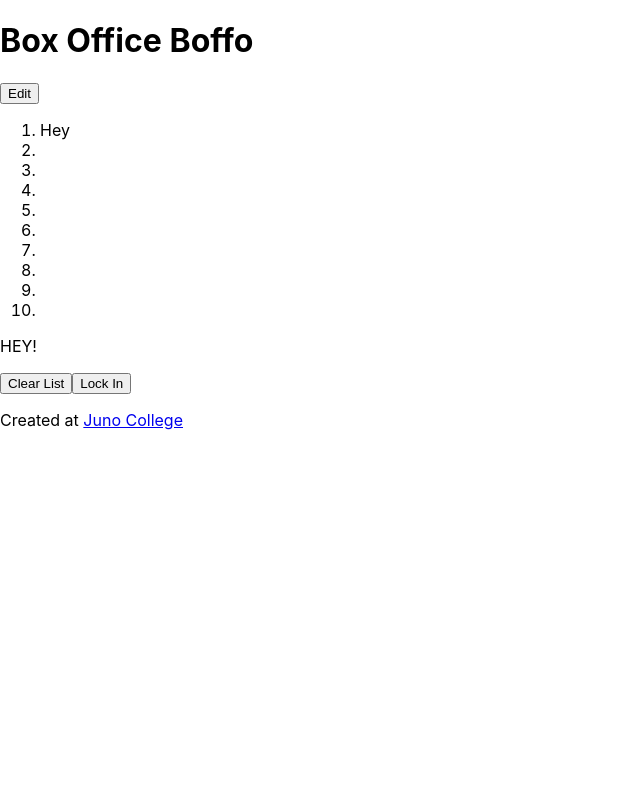
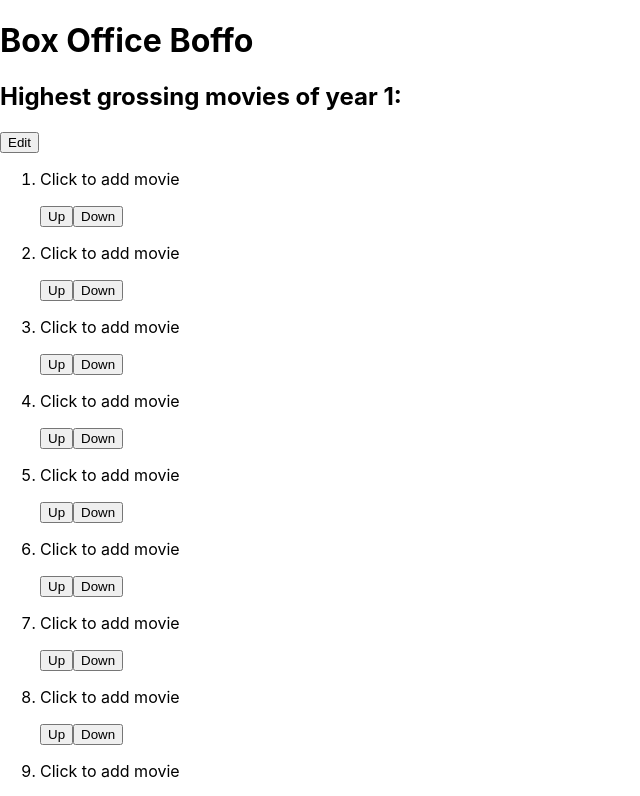
Before and after one commit to project4-group5/boxOfficeBoffo, a React (Create React App) app: page /Rankings/1 in a window 1280 px wide. Shown: the top 796 px of the page, without its empty margins (0-640 px from the left). Built offline with nearby package versions, Linux system fonts and the light colour scheme.

Commit message:
Added useState to App.js component and passed it as props to Raning.js component.We also added up and down buttons to Ranking.js component.

```diff
--- a/src/App.js
+++ b/src/App.js
@@ -6,14 +6,31 @@ import Gallery from './components/Gallery';
 import { Route, Routes } from 'react-router-dom';
 import Ranking from './components/Ranking';
 import MovieDetails from './components/MovieDetails';
+import { useState } from 'react';
 
 function App() {
+
+  const [ userList, setUserList ] = useState(
+      {
+        one: "Click to add movie",
+        two: "Click to add movie",
+        three: "Click to add movie",
+        four: "Click to add movie",
+        five: "Click to add movie",
+        six: "Click to add movie",
+        seven: "Click to add movie",
+        eight: "Click to add movie",
+        nine: "Click to add movie",
+        ten: "Click to add movie"
+      }
+  )
+
   return (
     <>
       <Header />
       <Routes>
         <Route path="/" element={<Start />}/>
-        <Route path="/Rankings/:userYear" element={<Ranking />}/>
+        <Route path="/Rankings/:userYear" element={<Ranking userList={userList} />}/>
         <Route path="/Gallery/:userYear" element={<Gallery />}/>
         <Route path="/MovieDetails/:movieId" element={<MovieDetails />} />
       </Routes>
--- /dev/null
+++ b/src/components/OrderButtons.js
@@ -0,0 +1,10 @@
+const OrderButtons = () => {
+    return (
+        <div>
+            <button id="up">Up</button>
+            <button id="down">Down</button>
+        </div>
+    )
+}
+
+export default OrderButtons;
--- a/src/components/Ranking.js
+++ b/src/components/Ranking.js
@@ -1,7 +1,8 @@
 import { useNavigate } from "react-router-dom";
 import { useParams } from "react-router-dom";
+import OrderButtons from "./OrderButtons";
 
-const Ranking = () => {
+const Ranking = (props) => {
    const navigate = useNavigate();
    const { userYear } = useParams();
 
@@ -10,37 +11,26 @@ const Ranking = () => {
    }
 
 
-   const listSlots = {
-      one: "",
-      two: "",
-      three: "",
-      four: "",
-      five: "",
-      six: "",
-      seven: "",
-      eight: "",
-      nine: "",
-      ten: ""
-   }
-
    return (
       <section>
+         <div>
+            <h2>Highest grossing movies of year {userYear}:</h2>
+         </div>
          <div className="editButton">
             <button>Edit</button>
          </div>
          <ol>
-            <li onClick={handleClick}>{listSlots.one}Hey</li>
-            <li onClick={handleClick}>{listSlots.two}</li>
-            <li onClick={handleClick}>{listSlots.three}</li>
-            <li onClick={handleClick}>{listSlots.four}</li>
-            <li onClick={handleClick}>{listSlots.five}</li>
-            <li onClick={handleClick}>{listSlots.six}</li>
-            <li onClick={handleClick}>{listSlots.seven}</li>
-            <li onClick={handleClick}>{listSlots.eight}</li>
-            <li onClick={handleClick}>{listSlots.nine}</li>
-            <li onClick={handleClick}>{listSlots.ten}</li>
+            <li><p onClick={handleClick}>{props.userList.one}</p><OrderButtons /></li>
+            <li><p onClick={handleClick}>{props.userList.three}</p><OrderButtons /></li>
+            <li><p onClick={handleClick}>{props.userList.two}</p><OrderButtons /></li>
+            <li><p onClick={handleClick}>{props.userList.four}</p><OrderButtons /></li>
+            <li><p onClick={handleClick}>{props.userList.five}</p><OrderButtons /></li>
+            <li><p onClick={handleClick}>{props.userList.six}</p><OrderButtons /></li>
+            <li><p onClick={handleClick}>{props.userList.seven}</p><OrderButtons /></li>
+            <li><p onClick={handleClick}>{props.userList.eight}</p><OrderButtons /></li>
+            <li><p onClick={handleClick}>{props.userList.nine}</p><OrderButtons /></li>
+            <li><p onClick={handleClick}>{props.userList.ten}</p><OrderButtons /></li>
          </ol>
-         <p>HEY!</p>
          <div className="buttonContainer">
             <button>Clear List</button>
             <button>Lock In</button>
```
